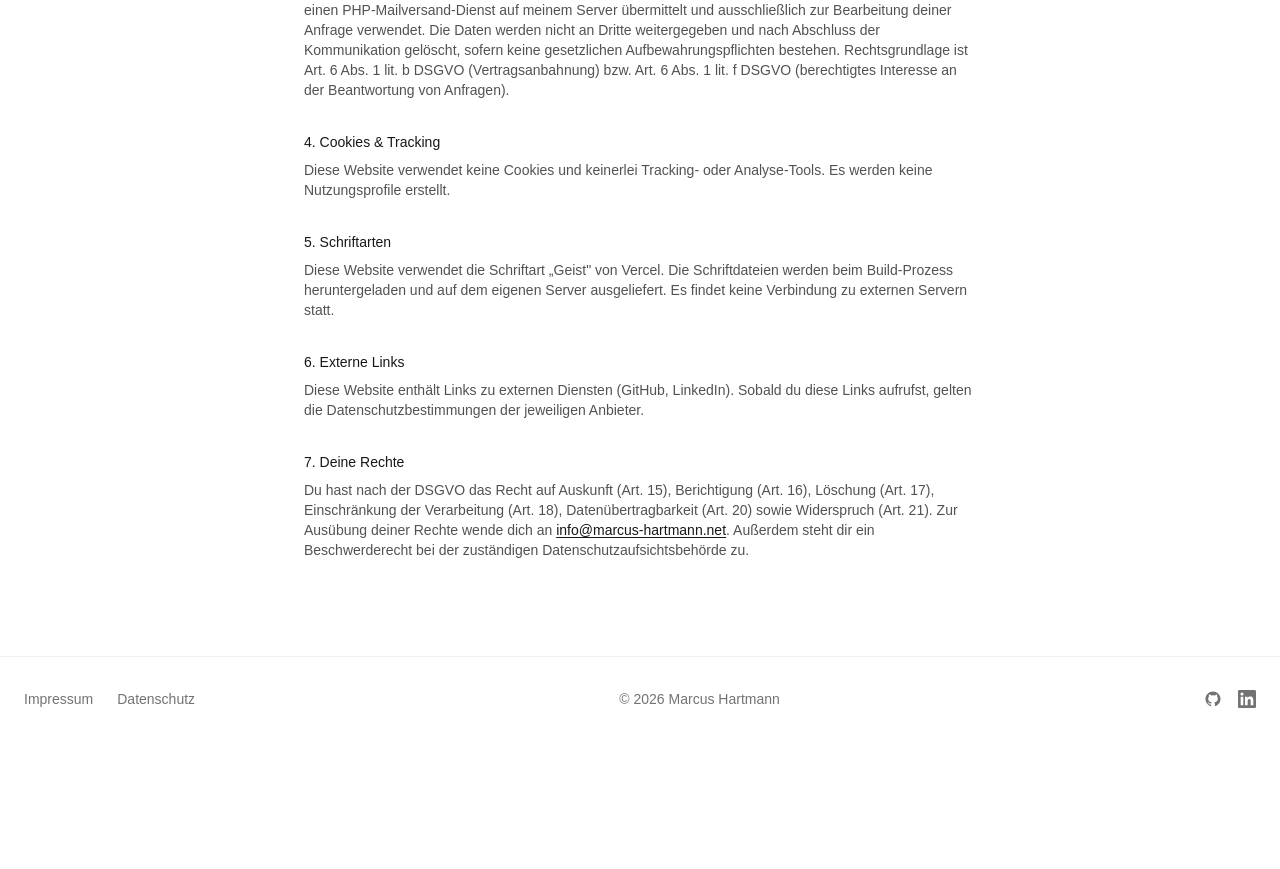
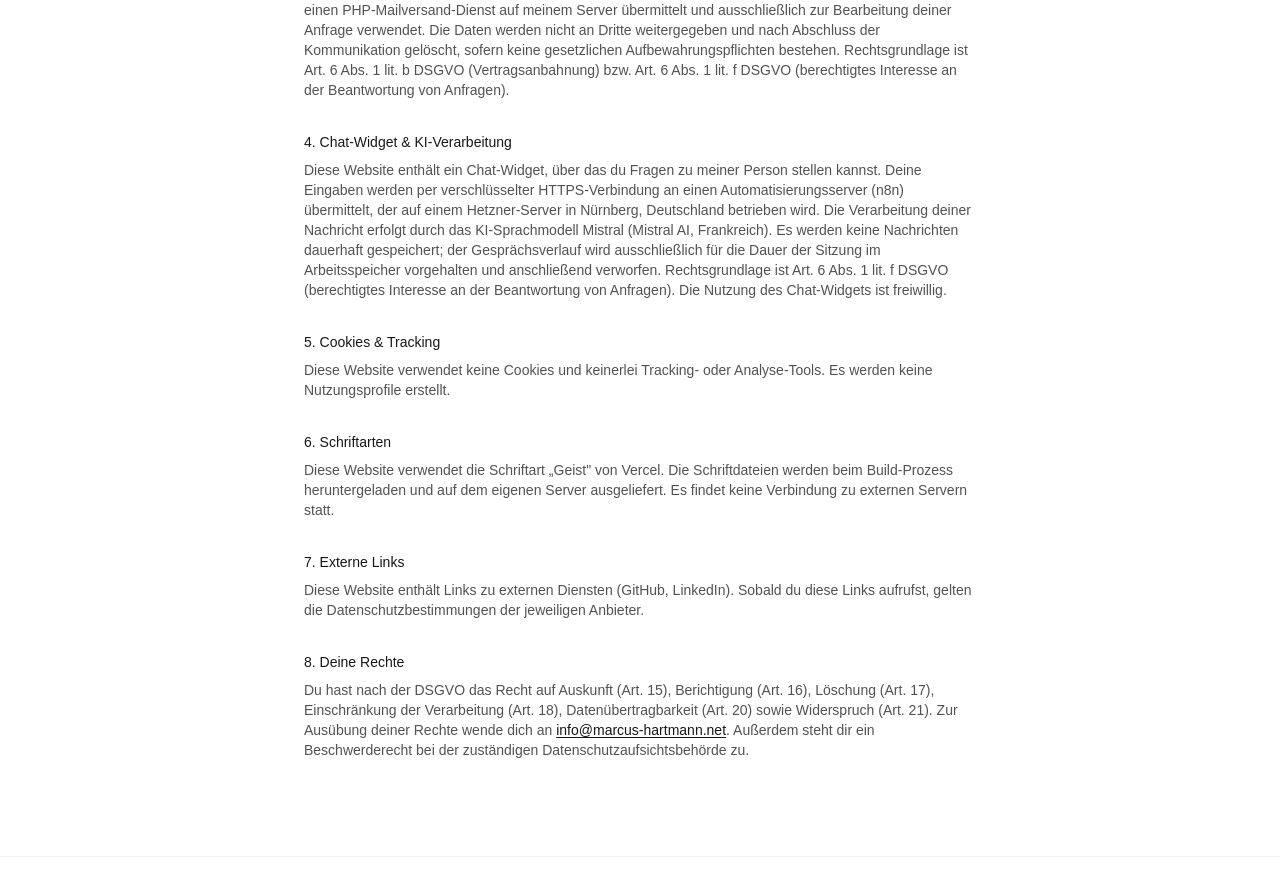
Before and after one commit to mrcsbrln/portfolio-new, a Next.js app: page /privacy in a window 1280 px wide. Shown: the part 620-1489 px from the top of the page. Before the commit the page ends 1361 px from the top, so only its background shows below. Built offline with nearby package versions, Linux system fonts and the light colour scheme.

Commit message:
feat(privacy): add section for chat widget & AI processing
Document n8n server (Hetzner, Nuremberg), Mistral AI model usage,
and data handling for the chat widget per DSGVO Art. 6 (1) f.

Co-Authored-By: Claude Sonnet 4.6 <noreply@anthropic.com>

```diff
--- a/app/privacy/page.tsx
+++ b/app/privacy/page.tsx
@@ -29,13 +29,17 @@ export default function PrivacyPage() {
         Datenschutzerklärung
       </h1>
       <div className="text-sm text-neutral-600 dark:text-neutral-400 space-y-8 max-w-2xl">
-
         <section className="space-y-2">
-          <h2 className="font-medium text-neutral-900 dark:text-white">1. Verantwortlicher</h2>
+          <h2 className="font-medium text-neutral-900 dark:text-white">
+            1. Verantwortlicher
+          </h2>
           <p>
-            Marcus Hartmann<br />
-            Liegnitzer Str. 16<br />
-            10999 Berlin<br />
+            Marcus Hartmann
+            <br />
+            Liegnitzer Str. 16
+            <br />
+            10999 Berlin
+            <br />
             E-Mail:{" "}
             <a
               href="mailto:info@marcus-hartmann.net"
@@ -47,16 +51,19 @@ export default function PrivacyPage() {
         </section>
 
         <section className="space-y-2">
-          <h2 className="font-medium text-neutral-900 dark:text-white">2. Hosting</h2>
+          <h2 className="font-medium text-neutral-900 dark:text-white">
+            2. Hosting
+          </h2>
           <p>
-            Diese Website wird gehostet von ALL-INKL.COM – Neue Medien Münnich, Hauptstraße 68,
-            02742 Friedersdorf. Beim Aufruf der Website werden durch den Hoster automatisch
-            Server-Logfiles erfasst (z.&nbsp;B. IP-Adresse, Browsertyp, aufgerufene Seite,
-            Datum und Uhrzeit). Diese Daten sind technisch notwendig zur Bereitstellung der
-            Website und werden nicht mit anderen Datenquellen zusammengeführt.
-            Rechtsgrundlage ist Art.&nbsp;6 Abs.&nbsp;1 lit.&nbsp;f DSGVO (berechtigtes
-            Interesse am stabilen Betrieb der Website). Die Datenschutzerklärung von ALL-INKL.COM
-            findest du unter{" "}
+            Diese Website wird gehostet von ALL-INKL.COM – Neue Medien Münnich,
+            Hauptstraße 68, 02742 Friedersdorf. Beim Aufruf der Website werden
+            durch den Hoster automatisch Server-Logfiles erfasst (z.&nbsp;B.
+            IP-Adresse, Browsertyp, aufgerufene Seite, Datum und Uhrzeit). Diese
+            Daten sind technisch notwendig zur Bereitstellung der Website und
+            werden nicht mit anderen Datenquellen zusammengeführt.
+            Rechtsgrundlage ist Art.&nbsp;6 Abs.&nbsp;1 lit.&nbsp;f DSGVO
+            (berechtigtes Interesse am stabilen Betrieb der Website). Die
+            Datenschutzerklärung von ALL-INKL.COM findest du unter{" "}
             <a
               href="https://all-inkl.com/datenschutzinformationen/"
               target="_blank"
@@ -70,21 +77,46 @@ export default function PrivacyPage() {
         </section>
 
         <section className="space-y-2">
-          <h2 className="font-medium text-neutral-900 dark:text-white">3. Kontaktformular</h2>
+          <h2 className="font-medium text-neutral-900 dark:text-white">
+            3. Kontaktformular
+          </h2>
           <p>
-            Wenn du das Kontaktformular nutzt, werden dein Name, deine E-Mail-Adresse und deine
-            Nachricht an einen PHP-Mailversand-Dienst auf meinem Server übermittelt und
-            ausschließlich zur Bearbeitung deiner Anfrage verwendet. Die Daten werden nicht an
-            Dritte weitergegeben und nach Abschluss der Kommunikation gelöscht, sofern keine
-            gesetzlichen Aufbewahrungspflichten bestehen. Rechtsgrundlage ist
-            Art.&nbsp;6 Abs.&nbsp;1 lit.&nbsp;b DSGVO (Vertragsanbahnung) bzw.
-            Art.&nbsp;6 Abs.&nbsp;1 lit.&nbsp;f DSGVO (berechtigtes Interesse an der
-            Beantwortung von Anfragen).
+            Wenn du das Kontaktformular nutzt, werden dein Name, deine
+            E-Mail-Adresse und deine Nachricht an einen PHP-Mailversand-Dienst
+            auf meinem Server übermittelt und ausschließlich zur Bearbeitung
+            deiner Anfrage verwendet. Die Daten werden nicht an Dritte
+            weitergegeben und nach Abschluss der Kommunikation gelöscht, sofern
+            keine gesetzlichen Aufbewahrungspflichten bestehen. Rechtsgrundlage
+            ist Art.&nbsp;6 Abs.&nbsp;1 lit.&nbsp;b DSGVO (Vertragsanbahnung)
+            bzw. Art.&nbsp;6 Abs.&nbsp;1 lit.&nbsp;f DSGVO (berechtigtes
+            Interesse an der Beantwortung von Anfragen).
           </p>
         </section>
 
         <section className="space-y-2">
-          <h2 className="font-medium text-neutral-900 dark:text-white">4. Cookies & Tracking</h2>
+          <h2 className="font-medium text-neutral-900 dark:text-white">
+            4. Chat-Widget & KI-Verarbeitung
+          </h2>
+          <p>
+            Diese Website enthält ein Chat-Widget, über das du Fragen zu meiner
+            Person stellen kannst. Deine Eingaben werden per verschlüsselter
+            HTTPS-Verbindung an einen Automatisierungsserver (n8n) übermittelt,
+            der auf einem Hetzner-Server in Nürnberg, Deutschland betrieben
+            wird. Die Verarbeitung deiner Nachricht erfolgt durch das
+            KI-Sprachmodell Mistral (Mistral AI, Frankreich). Es werden keine
+            Nachrichten dauerhaft gespeichert; der Gesprächsverlauf wird
+            ausschließlich für die Dauer der Sitzung im Arbeitsspeicher
+            vorgehalten und anschließend verworfen. Rechtsgrundlage ist
+            Art.&nbsp;6 Abs.&nbsp;1 lit.&nbsp;f DSGVO (berechtigtes Interesse an
+            der Beantwortung von Anfragen). Die Nutzung des Chat-Widgets ist
+            freiwillig.
+          </p>
+        </section>
+
+        <section className="space-y-2">
+          <h2 className="font-medium text-neutral-900 dark:text-white">
+            5. Cookies & Tracking
+          </h2>
           <p>
             Diese Website verwendet keine Cookies und keinerlei Tracking- oder
             Analyse-Tools. Es werden keine Nutzungsprofile erstellt.
@@ -92,29 +124,38 @@ export default function PrivacyPage() {
         </section>
 
         <section className="space-y-2">
-          <h2 className="font-medium text-neutral-900 dark:text-white">5. Schriftarten</h2>
+          <h2 className="font-medium text-neutral-900 dark:text-white">
+            6. Schriftarten
+          </h2>
           <p>
-            Diese Website verwendet die Schriftart „Geist" von Vercel. Die Schriftdateien
-            werden beim Build-Prozess heruntergeladen und auf dem eigenen Server ausgeliefert.
-            Es findet keine Verbindung zu externen Servern statt.
+            Diese Website verwendet die Schriftart „Geist" von Vercel. Die
+            Schriftdateien werden beim Build-Prozess heruntergeladen und auf dem
+            eigenen Server ausgeliefert. Es findet keine Verbindung zu externen
+            Servern statt.
           </p>
         </section>
 
         <section className="space-y-2">
-          <h2 className="font-medium text-neutral-900 dark:text-white">6. Externe Links</h2>
+          <h2 className="font-medium text-neutral-900 dark:text-white">
+            7. Externe Links
+          </h2>
           <p>
-            Diese Website enthält Links zu externen Diensten (GitHub, LinkedIn). Sobald du
-            diese Links aufrufst, gelten die Datenschutzbestimmungen der jeweiligen Anbieter.
+            Diese Website enthält Links zu externen Diensten (GitHub, LinkedIn).
+            Sobald du diese Links aufrufst, gelten die Datenschutzbestimmungen
+            der jeweiligen Anbieter.
           </p>
         </section>
 
         <section className="space-y-2">
-          <h2 className="font-medium text-neutral-900 dark:text-white">7. Deine Rechte</h2>
+          <h2 className="font-medium text-neutral-900 dark:text-white">
+            8. Deine Rechte
+          </h2>
           <p>
-            Du hast nach der DSGVO das Recht auf Auskunft (Art.&nbsp;15), Berichtigung
-            (Art.&nbsp;16), Löschung (Art.&nbsp;17), Einschränkung der Verarbeitung
-            (Art.&nbsp;18), Datenübertragbarkeit (Art.&nbsp;20) sowie Widerspruch
-            (Art.&nbsp;21). Zur Ausübung deiner Rechte wende dich an{" "}
+            Du hast nach der DSGVO das Recht auf Auskunft (Art.&nbsp;15),
+            Berichtigung (Art.&nbsp;16), Löschung (Art.&nbsp;17), Einschränkung
+            der Verarbeitung (Art.&nbsp;18), Datenübertragbarkeit (Art.&nbsp;20)
+            sowie Widerspruch (Art.&nbsp;21). Zur Ausübung deiner Rechte wende
+            dich an{" "}
             <a
               href="mailto:info@marcus-hartmann.net"
               className="text-neutral-900 dark:text-white underline underline-offset-2 hover:opacity-70 transition-opacity"
@@ -125,7 +166,6 @@ export default function PrivacyPage() {
             Datenschutzaufsichtsbehörde zu.
           </p>
         </section>
-
       </div>
     </main>
   );
--- a/components/ui/chat-widget.tsx
+++ b/components/ui/chat-widget.tsx
@@ -105,7 +105,7 @@ export function ChatWidget() {
             <div className="flex items-center justify-between px-4 py-3 bg-[#111] border-b border-[#1f1f1f]">
               <div>
                 <p className="text-sm font-semibold text-[#fafafa]">
-                  Frag mich alles
+                  Ask my AI-Assitant
                 </p>
                 <p className="text-[10px] text-[#666] mt-0.5">● Bereit</p>
               </div>
```
